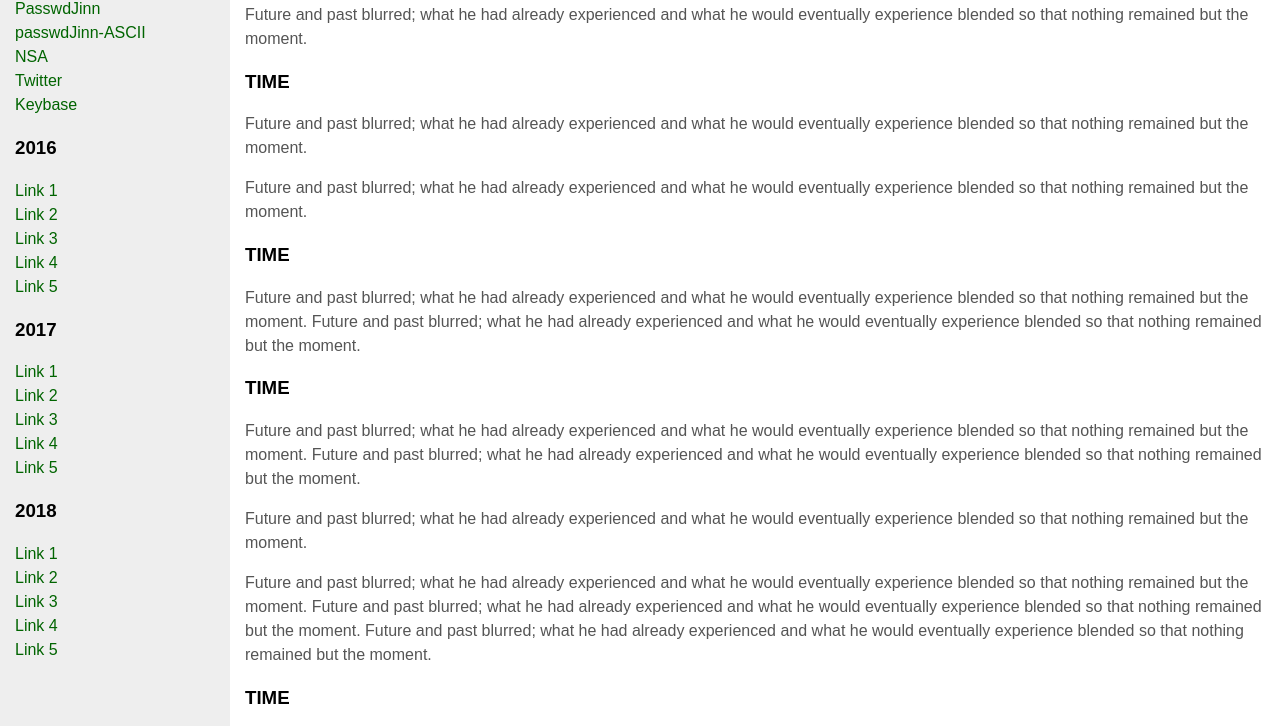
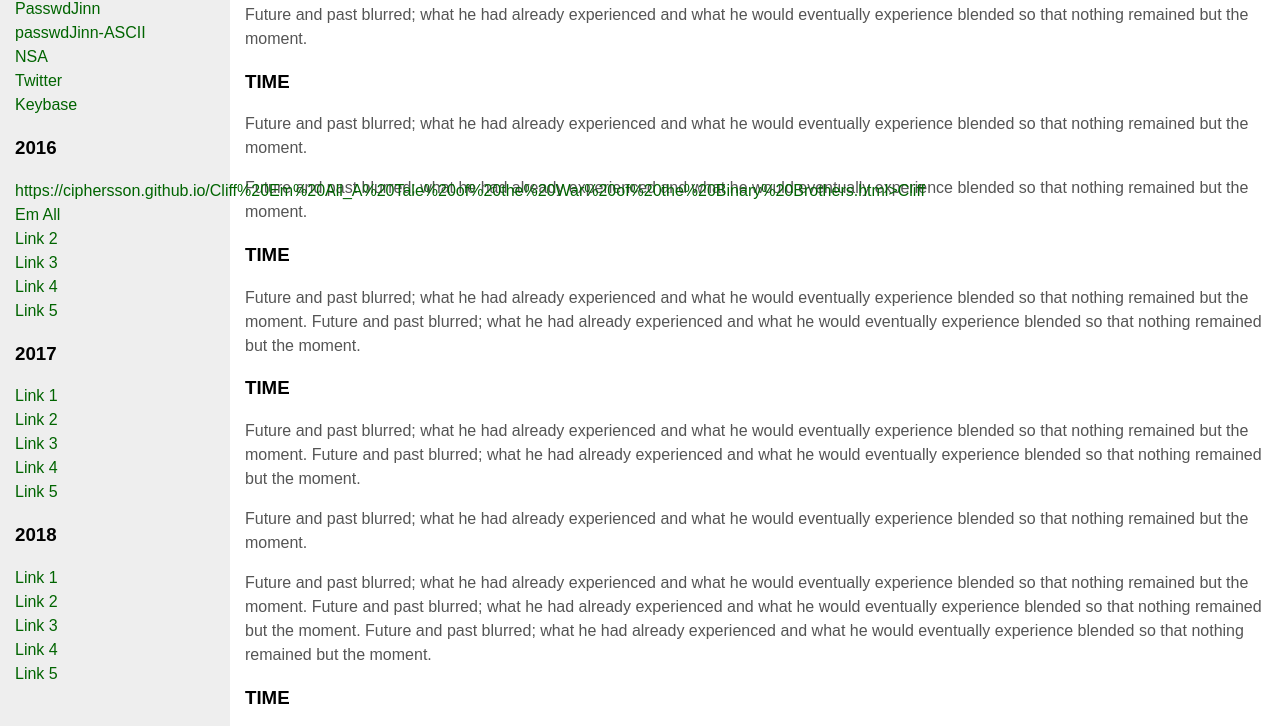
Before and after one commit to ciphersson/ciphersson.github.io, a plain HTML site: page index.html in a window 1280 px wide. Shown: the part 64-790 px from the top of the page. Drawn offline with Linux system fonts and the light colour scheme.

Commit message:
Update index.html

```diff
--- a/index.html
+++ b/index.html
@@ -97,7 +97,7 @@
 					</ul>
 					<h3>2016</h3>
 					<ul>
-						<li><a href="#">Link 1</a></li>
+						<li><a href="#">https://ciphersson.github.io/Cliff%20Em%20All_A%20Tale%20of%20the%20War%20of%20the%20Binary%20Brothers.html>Cliff Em All</a></li>
 						<li><a href="#">Link 2</a></li>
 						<li><a href="#">Link 3</a></li>
 						<li><a href="#">Link 4</a></li>
```
